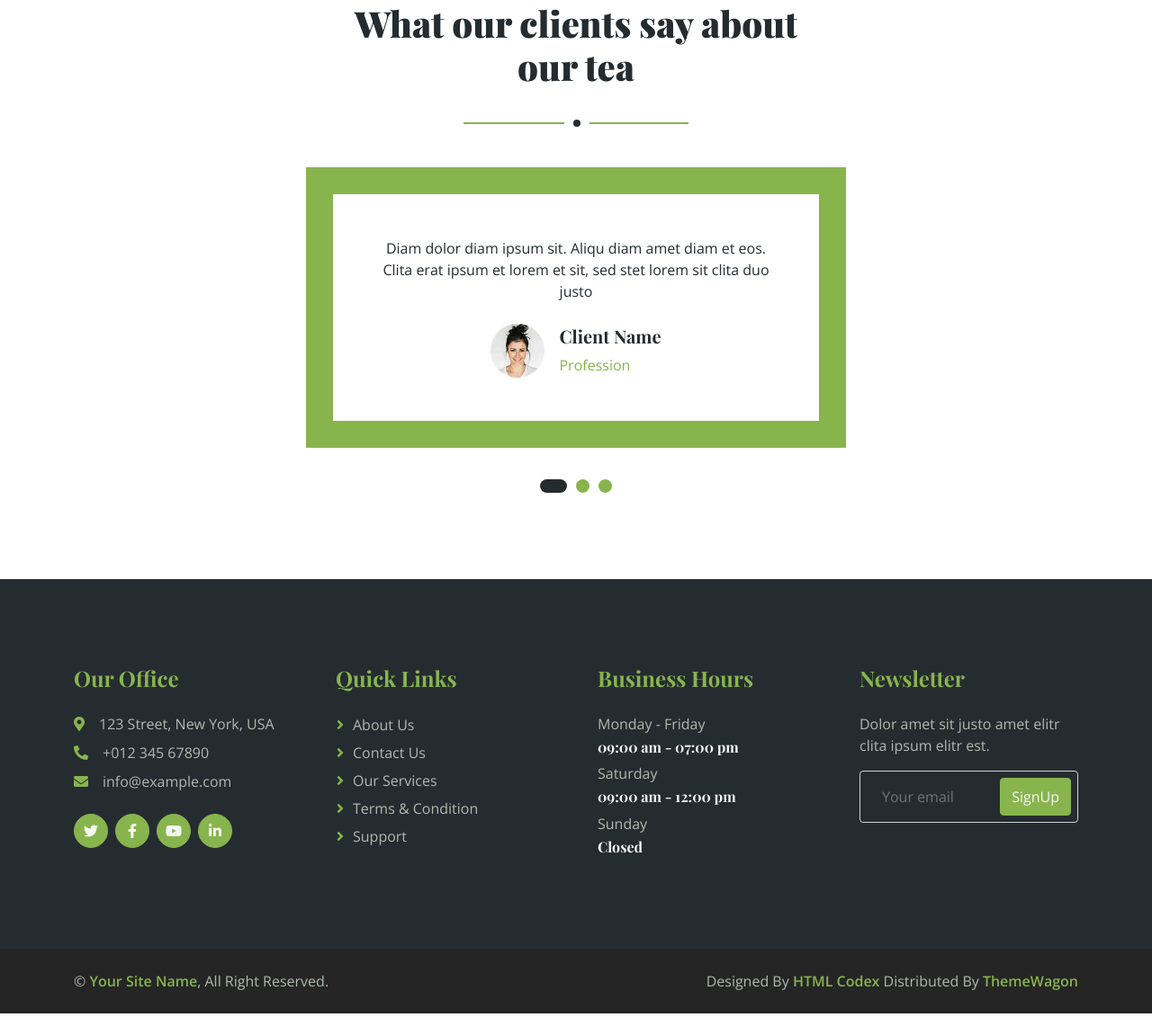
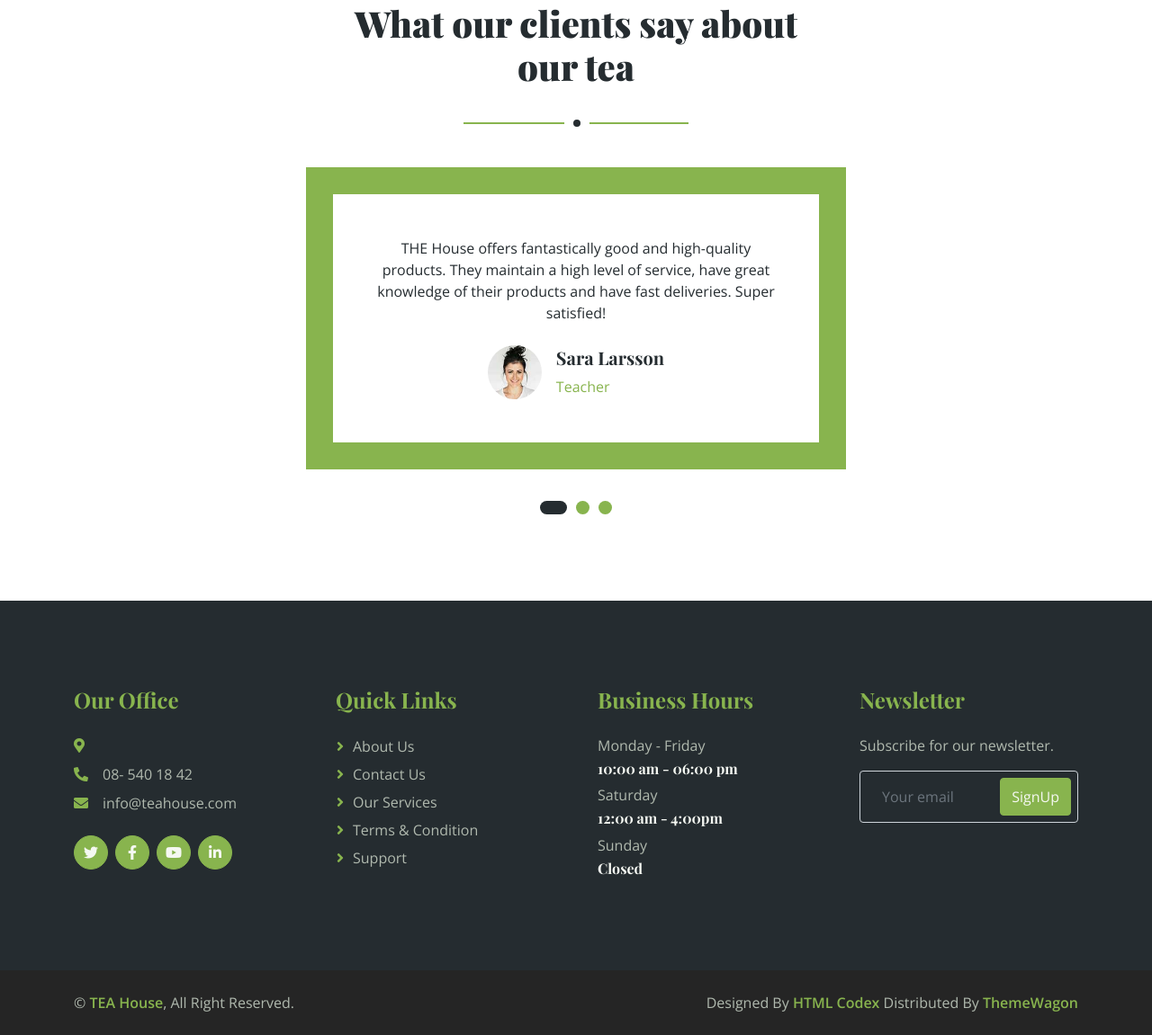
Before and after one commit to Meyaal/tea-house, a Django app: page /testimonial/ in a window 1280 px wide. Shown: the part 604-1755 px from the top of the page at 90% size. Before the commit the page ends 1731 px from the top, so only its background shows below. Run offline with Django 3.2, Linux system fonts and the light colour scheme; some libraries are stand-ins or nearby versions.

Commit message:
add decription to about, base, cotact, testimonial

```diff
--- a/teahouse/templates/about.html
+++ b/teahouse/templates/about.html
@@ -9,8 +9,8 @@
         <h1 class="display-2 text-dark mb-4 animated slideInDown">About Us</h1>
         <nav aria-label="breadcrumb animated slideInDown">
             <ol class="breadcrumb justify-content-center mb-0">
-                <li class="breadcrumb-item"><a href="#">Home</a></li>
-                <li class="breadcrumb-item"><a href="#">Pages</a></li>
+                <li class="breadcrumb-item"><a href="#">Home</a></li><!--Ta bort. -->
+                <li class="breadcrumb-item"><a href="#">Pages</a></li><!--Ta bort. -->
                 <li class="breadcrumb-item text-dark" aria-current="page">About</li>
             </ol>
         </nav>
--- a/teahouse/templates/base.html
+++ b/teahouse/templates/base.html
@@ -97,9 +97,9 @@
             <div class="row g-5">
                 <div class="col-lg-3 col-md-6">
                     <h4 class="text-primary mb-4">Our Office</h4>
-                    <p class="mb-2"><i class="fa fa-map-marker-alt text-primary me-3"></i>123 Street, New York, USA</p>
-                    <p class="mb-2"><i class="fa fa-phone-alt text-primary me-3"></i>+012 345 67890</p>
-                    <p class="mb-2"><i class="fa fa-envelope text-primary me-3"></i>info@example.com</p>
+                    <p class="mb-2"><i class="fa fa-map-marker-alt text-primary me-3"></i></p>
+                    <p class="mb-2"><i class="fa fa-phone-alt text-primary me-3"></i>08- 540 18 42</p>
+                    <p class="mb-2"><i class="fa fa-envelope text-primary me-3"></i>info@teahouse.com</p>
                     <div class="d-flex pt-3">
                         <a class="btn btn-square btn-primary rounded-circle me-2" href="#twitter">
                             <i class="fab fa-twitter"></i>
@@ -117,21 +117,23 @@
                     <a class="btn btn-link" href="{% url 'about' %}">About Us</a>
                     <a class="btn btn-link" href="{% url 'contact' %}">Contact Us</a>
                     <a class="btn btn-link" href="#">Our Services</a>
-                    <a class="btn btn-link" href="#">Terms & Condition</a>
-                    <a class="btn btn-link" href="#">Support</a>
+                    <a class="btn btn-link" href="#">Terms & Condition</a> <!-- Ta bort. -->
+
+                    <a class="btn btn-link" href="#">Support</a> <!-- Ta bort?  -->
+
                 </div>
                 <div class="col-lg-3 col-md-6">
                     <h4 class="text-primary mb-4">Business Hours</h4>
                     <p class="mb-1">Monday - Friday</p>
-                    <h6 class="text-light">09:00 am - 07:00 pm</h6>
+                    <h6 class="text-light">10:00 am - 06:00 pm</h6>
                     <p class="mb-1">Saturday</p>
-                    <h6 class="text-light">09:00 am - 12:00 pm</h6>
+                    <h6 class="text-light"> 12:00 am - 4:00pm</h6>
                     <p class="mb-1">Sunday</p>
                     <h6 class="text-light">Closed</h6>
                 </div>
                 <div class="col-lg-3 col-md-6">
                     <h4 class="text-primary mb-4">Newsletter</h4>
-                    <p>Dolor amet sit justo amet elitr clita ipsum elitr est.</p>
+                    <p>Subscribe for our newsletter.</p>
                     <div class="position-relative w-100">
                         <input class="form-control bg-transparent w-100 py-3 ps-4 pe-5" type="text"
                             placeholder="Your email">
@@ -150,7 +152,7 @@
         <div class="container">
             <div class="row">
                 <div class="col-md-6 text-center text-md-start mb-3 mb-md-0">
-                    &copy; <a class="fw-medium" href="#">Your Site Name</a>, All Right Reserved.
+                    &copy; <a class="fw-medium" href="#">TEA House</a>, All Right Reserved.
                 </div>
                 <div class="col-md-6 text-center text-md-end">
                     <!--/*** This template is free as long as you keep the footer author’s credit link/attribution link/backlink. If you'd like to use the template without the footer author’s credit link/attribution link/backlink, you can purchase the Credit Removal License from "https://htmlcodex.com/credit-removal". Thank you for your support. ***/-->
--- a/teahouse/templates/feature.html
+++ b/teahouse/templates/feature.html
@@ -64,7 +64,8 @@
                             </div>
                         </div>
                     </div>
-                    <a class="btn btn-light rounded-pill py-3 px-5" href="">Explore More</a>
+                    <a class="btn btn-light rounded-pill py-3 px-5" href="">Explore More</a><!--Ta bort. -->
+
                 </div>
             </div>
             <div class="col-lg-6 wow fadeIn" data-wow-delay="0.5s">
--- a/teahouse/templates/testimonial.html
+++ b/teahouse/templates/testimonial.html
@@ -28,35 +28,32 @@
         </div>
         <div class="owl-carousel testimonial-carousel wow fadeInUp" data-wow-delay="0.5s">
             <div class="testimonial-item p-4 p-lg-5">
-                <p class="mb-4">Diam dolor diam ipsum sit. Aliqu diam amet diam et eos. Clita erat ipsum et lorem et
-                    sit, sed stet lorem sit clita duo justo</p>
+                <p class="mb-4">THE House offers fantastically good and high-quality products. They maintain a high level of service, have great knowledge of their products and have fast deliveries. Super satisfied!</p>
                 <div class="d-flex align-items-center justify-content-center">
                     <img class="img-fluid flex-shrink-0" src="{% static 'img/testimonial-1.jpg' %}" alt="">
                     <div class="text-start ms-3">
-                        <h5>Client Name</h5>
-                        <span class="text-primary">Profession</span>
+                        <h5>Sara Larsson</h5>
+                        <span class="text-primary">Teacher</span>
                     </div>
                 </div>
             </div>
             <div class="testimonial-item p-4 p-lg-5">
-                <p class="mb-4">Diam dolor diam ipsum sit. Aliqu diam amet diam et eos. Clita erat ipsum et lorem et
-                    sit, sed stet lorem sit clita duo justo</p>
+                <p class="mb-4">Extremely good treatment, good suggestions, fast service and availability. Good customer knowledge. Thank you</p>
                 <div class="d-flex align-items-center justify-content-center">
                     <img class="img-fluid flex-shrink-0" src="{% static 'img/testimonial-2.jpg' %}" alt="">
                     <div class="text-start ms-3">
-                        <h5>Client Name</h5>
-                        <span class="text-primary">Profession</span>
+                        <h5>Hadi Nelson</h5>
+                        <span class="text-primary">Freelancer</span>
                     </div>
                 </div>
             </div>
             <div class="testimonial-item p-4 p-lg-5">
-                <p class="mb-4">Diam dolor diam ipsum sit. Aliqu diam amet diam et eos. Clita erat ipsum et lorem et
-                    sit, sed stet lorem sit clita duo justo</p>
+                <p class="mb-4">Fantastic selection and incredible customer service. Here we have a person with a passion for coffee who really takes the time to answer questions and make recommendations. I will always turn here first when I'm looking for quality tea</p>
                 <div class="d-flex align-items-center justify-content-center">
                     <img class="img-fluid flex-shrink-0" src="{% static 'img/testimonial-3.jpg' %}" alt="">
                     <div class="text-start ms-3">
-                        <h5>Client Name</h5>
-                        <span class="text-primary">Profession</span>
+                        <h5>Clara Svensson</h5>
+                        <span class="text-primary">Designer</span>
                     </div>
                 </div>
             </div>
```
Also changed, not shown: teahouse/templates/contact.html (+5 -6 lines), teahouse/templates/index.html (+17 -9 lines), README.md.
